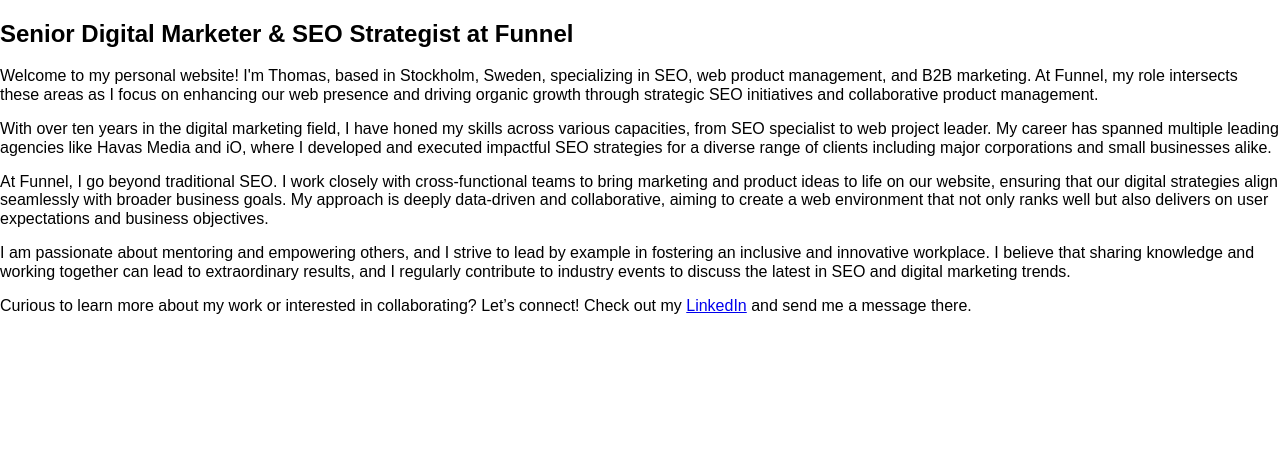
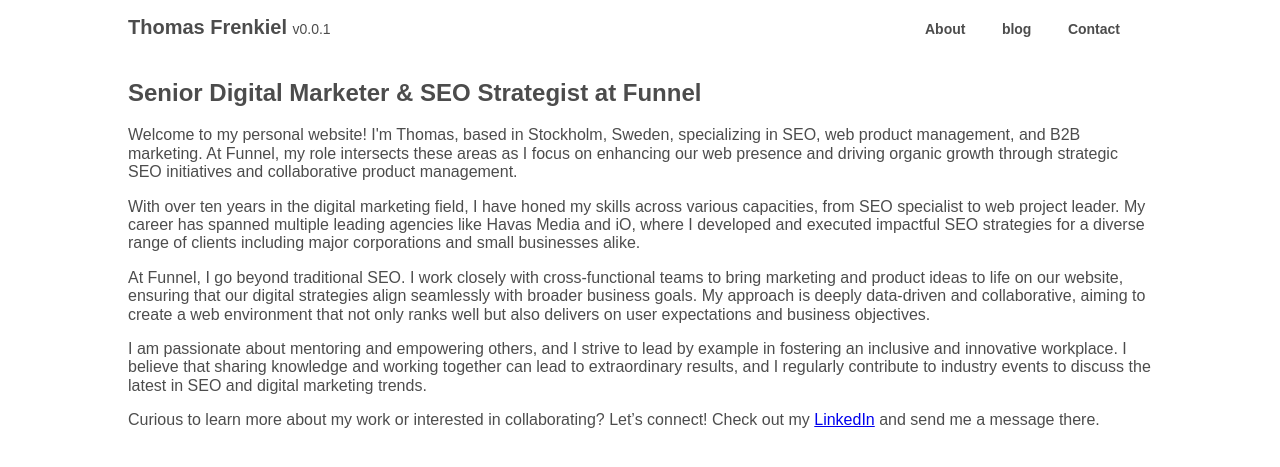
Before and after one commit to tfrenkiel040/website, a Jekyll site: the page built from about.markdown, in a window 1280 px wide. Shown: the top 467 px of the page. Built offline with Jekyll 4.4.1, drawn with Linux system fonts in a browser that asks for light colours.

Commit message:
Website updates
Added things like navigation

```diff
--- a/_layouts/default.html
+++ b/_layouts/default.html
@@ -5,9 +5,40 @@
     <meta name="viewport" content="width=device-width, initial-scale=1.0">
     <title>{{ page.title }}</title>
     <link rel="stylesheet" href="{{ '/assets/css/tachyons.min.css' | relative_url }}">
+
 </head>
-<body class="avenir">
+<body class="w90 avenir">
+  <header class="w-100 pa3 ph5-ns bg-white">
+  <div class="db dt-ns mw8 center w-90">
+    <div class="db dtc-ns v-mid tl w-50">
+      <a href="/" class="dib f5 f4-ns fw6 mt0 mb1 link black-70" title="Home">
+        Thomas Frenkiel
+        <div class="dib">
+          <small class="nowrap f6 mt2 mt3-ns pr2 black-70 fw2">v0.0.1</small>
+        </div>
+      </a>
+    </div>
+    <nav class="db dtc-ns v-mid w-100 tl tr-ns mt2 mt0-ns">
+      <a title="About" href="/about/"
+          class="f6 fw6 hover-blue link black-70 mr2 mr3-m mr4-l dib">
+        About
+      </a>
+      <a title="Blog" href="/blog/"
+          class="f6 fw6 hover-blue link black-70 mr2 mr3-m mr4-l dib">
+        blog
+      </a>
+      <a title="Contact page" href="/contact/"
+          class="f6 fw6 hover-blue link black-70 mr2 mr3-m mr4-l dib">
+        Contact
+      </a>
+
+    </nav>
+  </div>
+</header>
+     <main class="bg-white black-70 mw8 center w-90">
     {{ content }}
+
+</main>
 </body>
 
 </html>
```
Also changed, not shown: assets/css/custom.css (added, +10 -0 lines), contact.markdown (added, +9 -0 lines).
